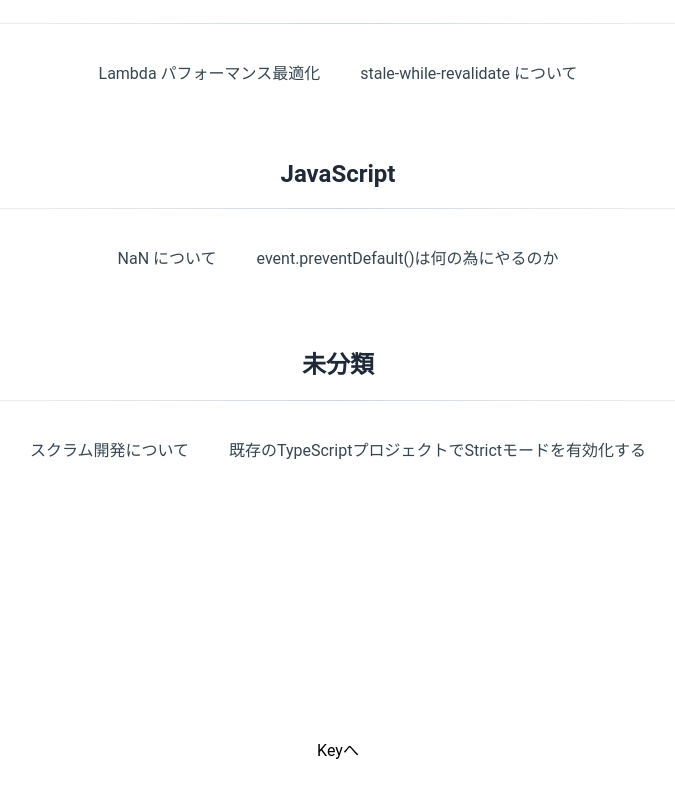
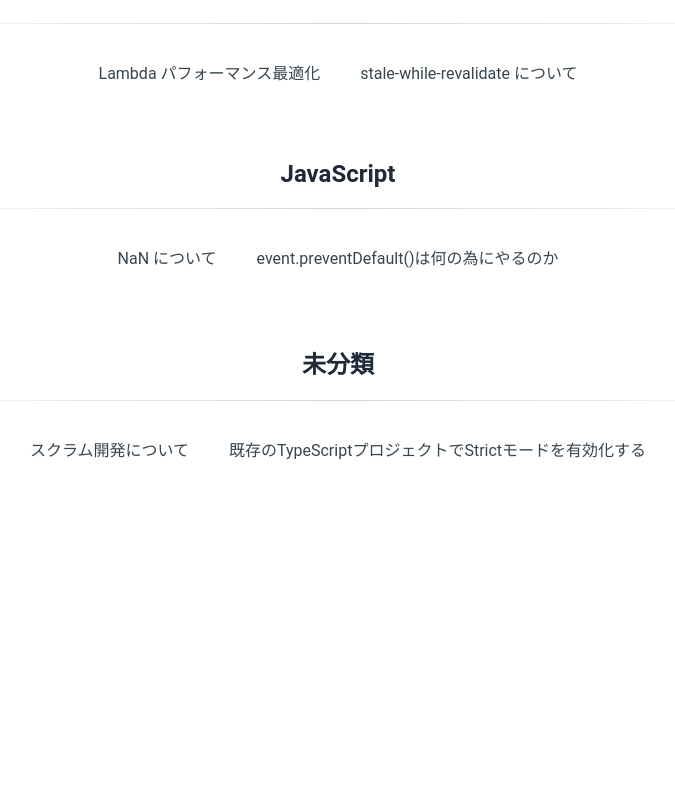
Before and after one commit to tahara1212/zakki, a Next.js app: page / in a window 1280 px wide. Shown: the part 812-1609 px from the top of the page, without its empty margins (302-977 px from the left). After the commit the page ends 1369 px from the top, so only its background shows below. Built offline with nearby package versions, Linux system fonts and the light colour scheme.

Commit message:
GTM検証用の処理を削除

```diff
--- a/app/page.tsx
+++ b/app/page.tsx
@@ -66,11 +66,6 @@ export default function Home() {
           </div>
         ))}
       </div>
-      <div className='playground'>
-        <Link href={`key?key=hoge`}>
-          Keyへ
-        </Link>
-      </div>
     </main>
 
   );
```
